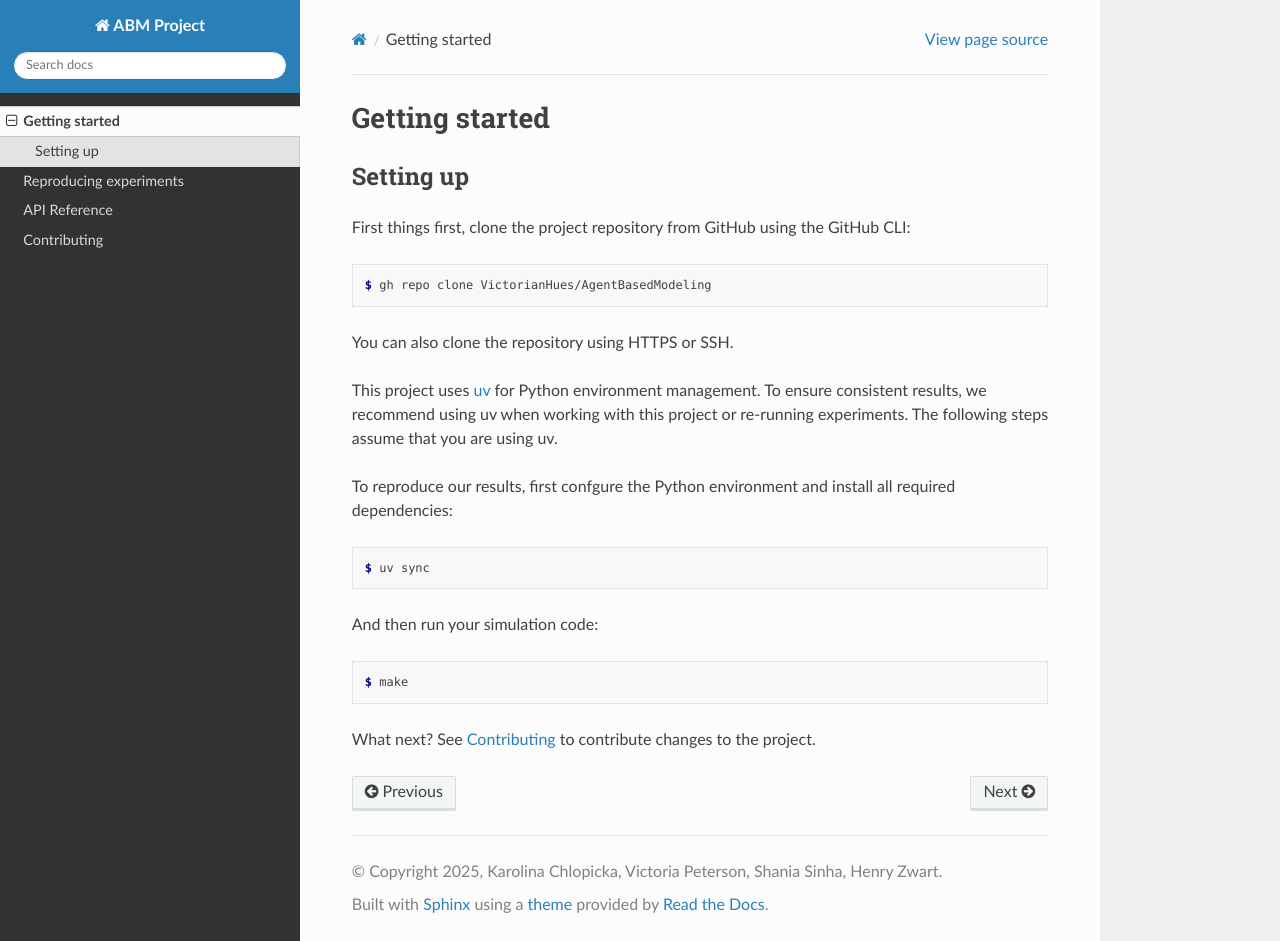
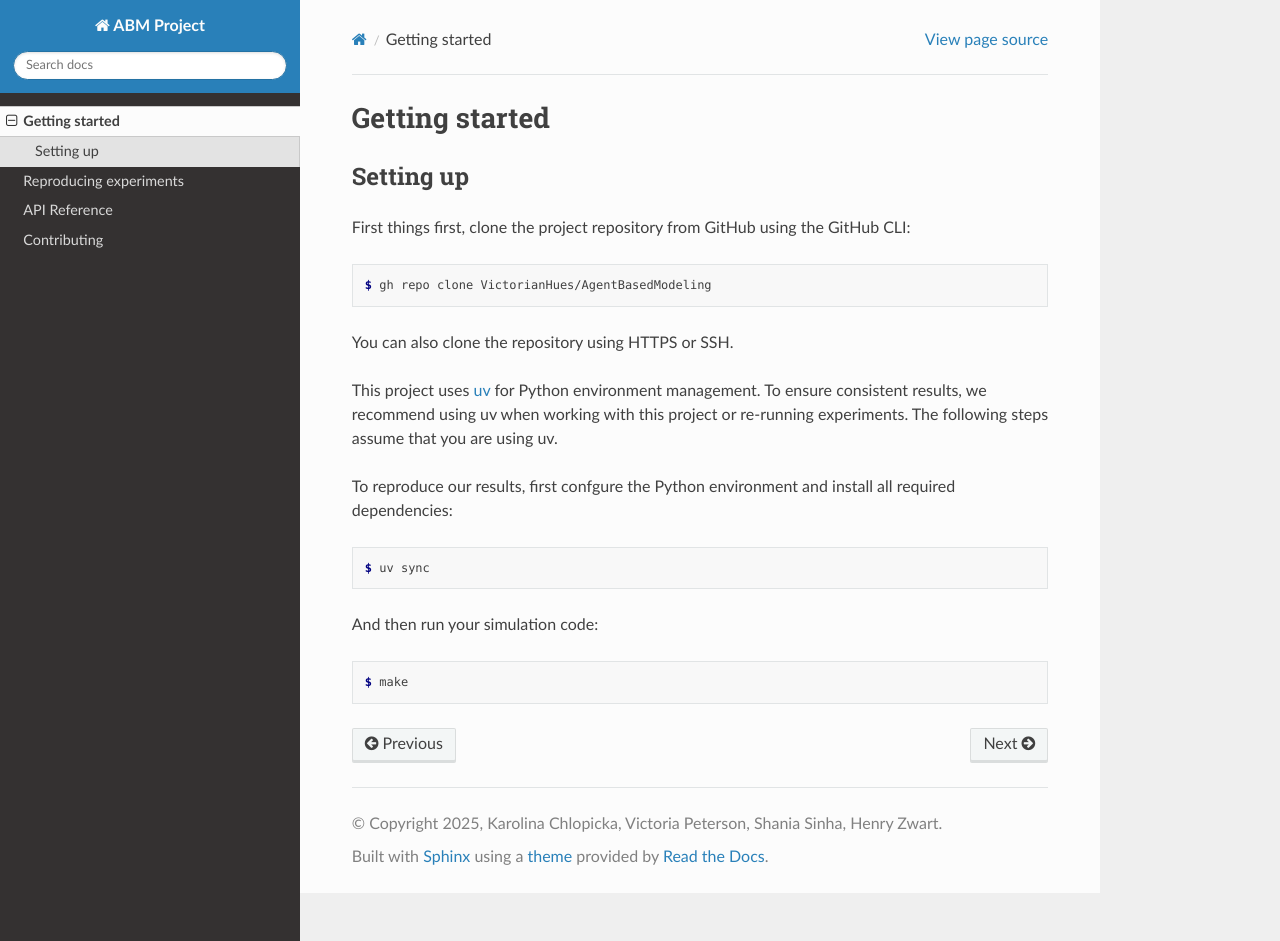
Before and after one commit to VictorianHues/AgentBasedModeling, a Sphinx documentation site: the page built from docs/source/getting_started.rst, in a window 1280 px wide and 941 px high. Built offline with Sphinx 7.4.7 and the Read the Docs theme 3.1.0, drawn with Linux system fonts in a browser that asks for light colours.

Commit message:
minor edit in documentation

```diff
--- a/docs/source/getting_started.rst
+++ b/docs/source/getting_started.rst
@@ -31,9 +31,7 @@
 
 .. .. important::
 
-..    If you are trying to recreate the results from the `report
-..    <https://github.com/VictorianHues/AgentBasedModeling/blob/main/project_report.pdf>`_,
-..    visit the :doc:`experiments` section for details on how to run the experiments.
-..    The above command is just an example of how to run a new or existing script using uv.
-
-What next? See :doc:`contributing` to contribute changes to the project.
+   If you are trying to recreate the results from the `report
+   <https://github.com/VictorianHues/AgentBasedModeling/blob/main/project_report.pdf>`_,
+   visit the :doc:`experiments` section for details on how to run the experiments.
+   The above command is an example on how to run existing scripts using uv.
```
